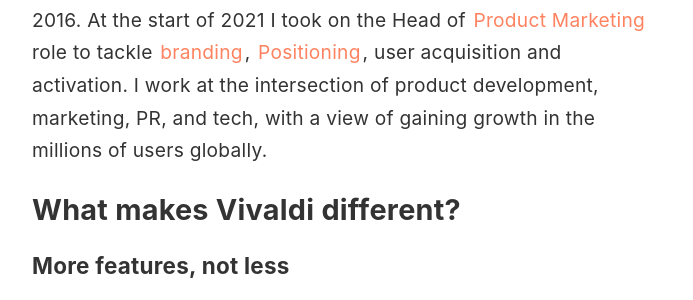
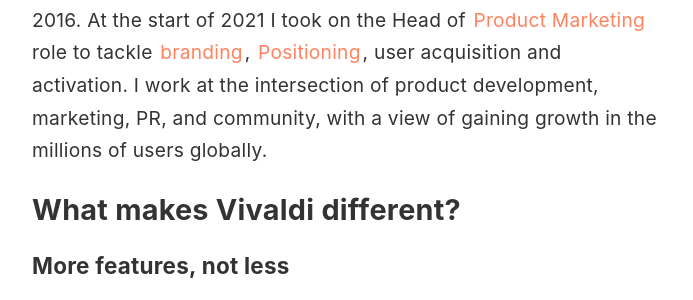
Before and after one commit to jonmccull/digital-garden, a Jekyll site: the page built from _notes/vivaldi.md, in a window 1280 px wide and 900 px high, scrolled down 833 px, cut to the strip 71-900 px from the top of the window. Shown: the part 149-449 px from the top of the strip, without its empty margins (293-986 px from the left). Built offline with Jekyll 4.4.1, drawn with Linux system fonts in a browser that asks for light colours.

Commit message:
Notes, minor content update, PM and Vivaldi
Signed-off-by: Jon McCullough <jonmccull@pm.me>

```diff
--- a/_notes/vivaldi.md
+++ b/_notes/vivaldi.md
@@ -12,7 +12,7 @@
 ![Vivaldi Browser](/assets/10-Vivaldi-Web-Panel.webp)
 
 ## What do I do at Vivaldi?
-I joined a small marketing team as Growth Marketing Manager in 2016. At the start of 2021 I took on the Head of [[Product Marketing]] role to tackle [branding](/branding-a-browser){: .internal-link}, [[Positioning]], user acquisition and activation. I work at the intersection of product development, marketing, PR, and tech, with a view of gaining growth in the millions of users globally.
+I joined a small marketing team as Growth Marketing Manager in 2016. At the start of 2021 I took on the Head of [[Product Marketing]] role to tackle [branding](/branding-a-browser){: .internal-link}, [[Positioning]], user acquisition and activation. I work at the intersection of product development, marketing, PR, and community, with a view of gaining growth in the millions of users globally.
 
 ## What makes Vivaldi different?
 
@@ -23,7 +23,7 @@
 
 A personal fave of mine at the moment is Two-Level Tab Stacks<input type="checkbox" id="cb6" /><label for="cb6"><sup></sup></label><span><span class="footnote-inner">Grouping tabs together into a [Tab Stack](https://help.vivaldi.com/desktop/tabs/tab-stacks/) allows you to quickly perform commands on multiple tabs at once, keep the tab bar less cluttered and be more organised about your browser window layout. In January, 2021, Vivaldi released [Two-Level Tab Stacks](https://vivaldi.com/blog/desktop/desktop-releases/vivaldi-tabs-two-level/), which adds a second row to the tab bar to show the contents of a Tab Stack.<br><br> "Grouped tabs can become pseudo-workspaces for whatever you get up to in your browser." – [The Verge](https://www.theverge.com/2021/1/28/22253198/vivaldi-web-browser-stacked-tabs-hoarding)<br><br>![](/assets/2_line_tab_stack_side_by_side.webp)</span></span> combined with Tab Tiling. Here's how that looks in action:
 
-<div style="position: relative; padding-bottom: 56.25%; height: 0;"><iframe src="https://www.loom.com/embed/50b155beffe84dfa836a9e4107b3f7c9" frameborder="0" webkitallowfullscreen mozallowfullscreen allowfullscreen style="position: absolute; top: 0; left: 0; width: 100%; height: 100%;"></iframe></div>
+<div class="videoWrapper"><iframe src="https://www.loom.com/embed/50b155beffe84dfa836a9e4107b3f7c9" frameborder="0" webkitallowfullscreen mozallowfullscreen allowfullscreen style="position: absolute; top: 0; left: 0; width: 100%; height: 100%;"></iframe></div>
 
 
 ### An escape from Big Tech
```
Also changed, not shown: _notes/product-marketing.md (line endings or trailing spaces).
